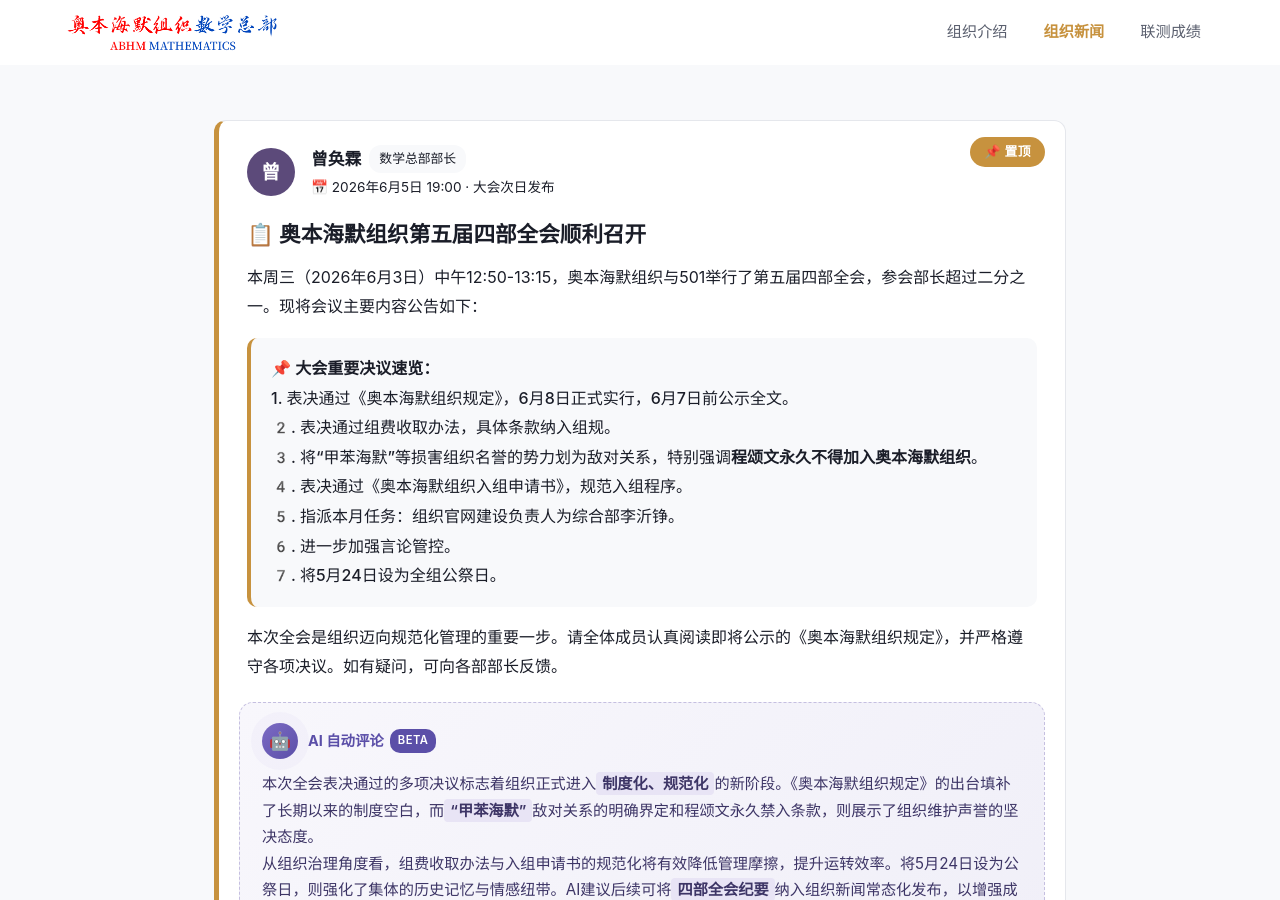
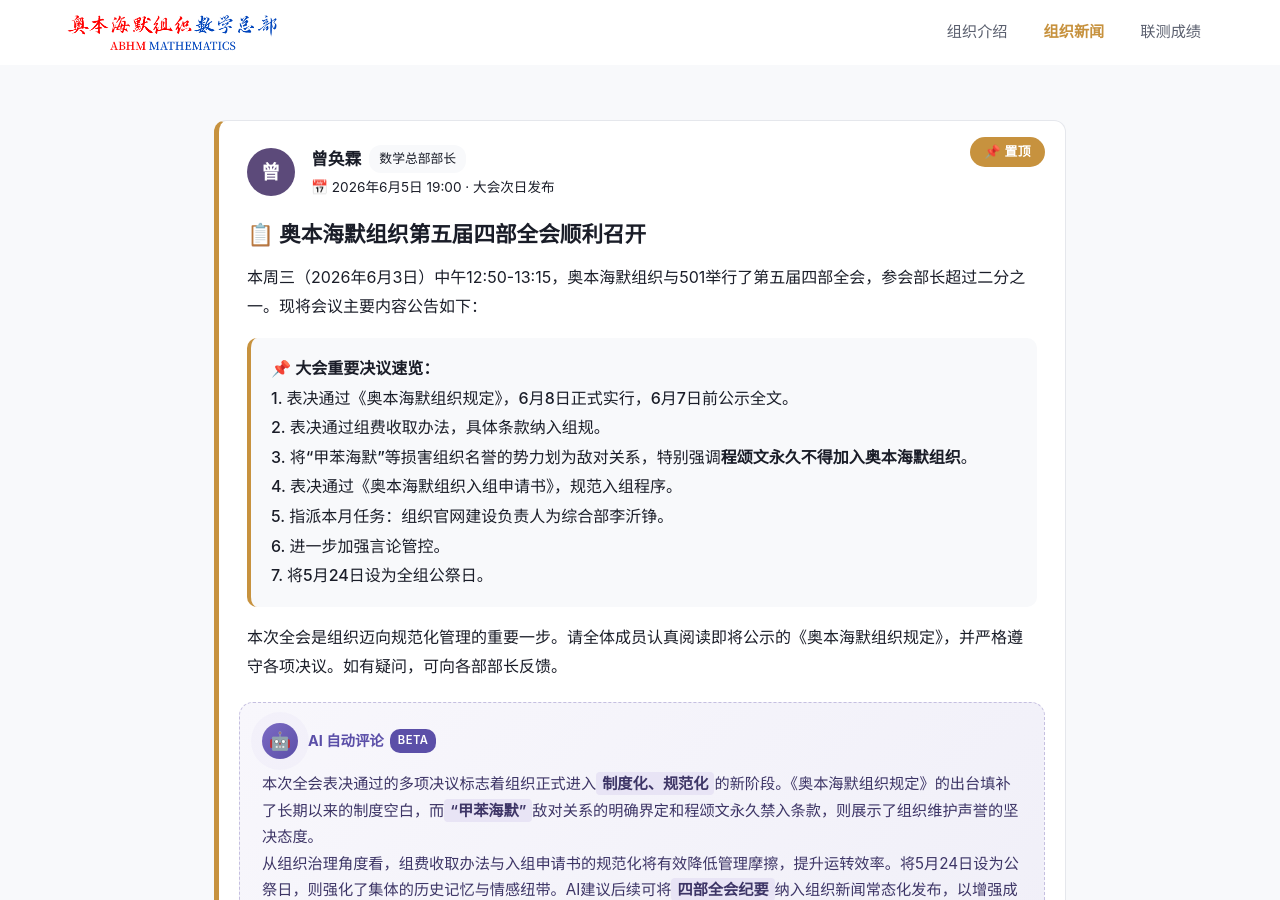
Before and after one commit to StrawberryMilkA/strawberrymilka.github.io, a Jekyll site: the page built from _news/2026-06-05-fourth-plenary.md, in a window 1280 px wide and 900 px high. Built offline with Jekyll 4.4.1, drawn with Linux system fonts in a browser that asks for light colours.

Commit message:
fixed a bug

```diff
--- a/_news/2026-06-05-fourth-plenary.md
+++ b/_news/2026-06-05-fourth-plenary.md
@@ -24,12 +24,12 @@ extra_scripts: '<script src="/assets/js/news.js"></script>'
 <div class="highlight-box">
 📌 <strong>大会重要决议速览：</strong><br>
 1. 表决通过《奥本海默组织规定》，6月8日正式实行，6月7日前公示全文。<br>
-2️. 表决通过组费收取办法，具体条款纳入组规。<br>
-3️. 将“甲苯海默”等损害组织名誉的势力划为敌对关系，特别强调<strong>程颂文永久不得加入奥本海默组织</strong>。<br>
-4️. 表决通过《奥本海默组织入组申请书》，规范入组程序。<br>
-5️. 指派本月任务：组织官网建设负责人为综合部李沂铮。<br>
-6️. 进一步加强言论管控。<br>
-7️. 将5月24日设为全组公祭日。
+2. 表决通过组费收取办法，具体条款纳入组规。<br>
+3. 将“甲苯海默”等损害组织名誉的势力划为敌对关系，特别强调<strong>程颂文永久不得加入奥本海默组织</strong>。<br>
+4. 表决通过《奥本海默组织入组申请书》，规范入组程序。<br>
+5. 指派本月任务：组织官网建设负责人为综合部李沂铮。<br>
+6. 进一步加强言论管控。<br>
+7. 将5月24日设为全组公祭日。
 </div>
 
 本次全会是组织迈向规范化管理的重要一步。请全体成员认真阅读即将公示的《奥本海默组织规定》，并严格遵守各项决议。如有疑问，可向各部部长反馈。
```
